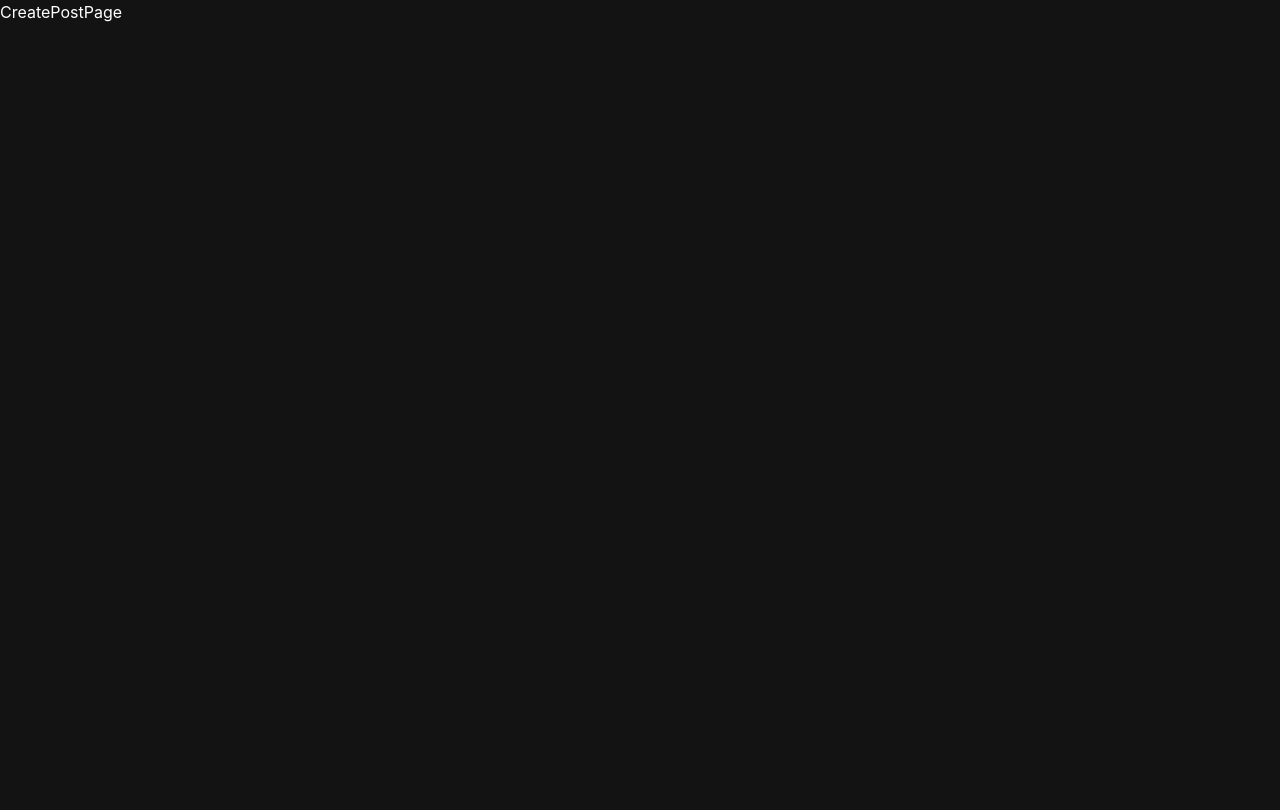
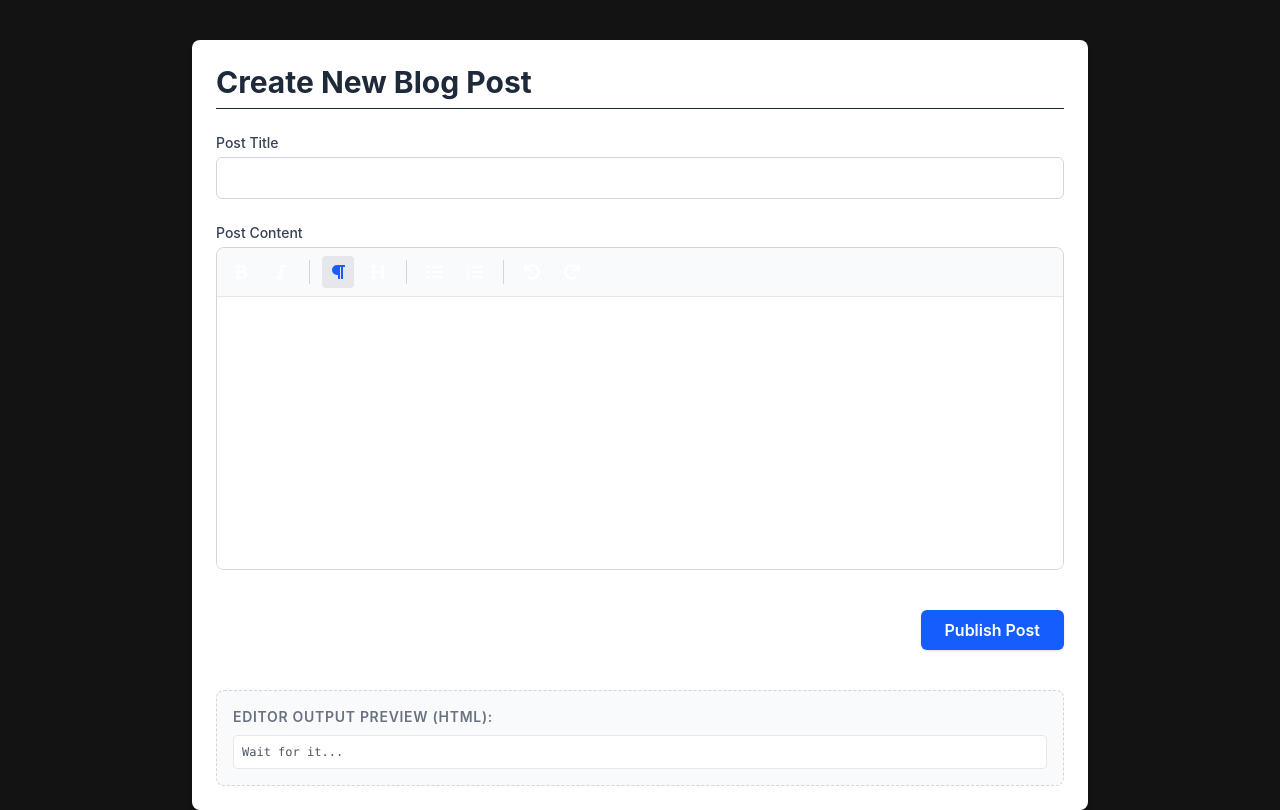
Before and after one commit to thecodemaster12/geek-station, a React (Vite) app: page /create-post in a window 1280 px wide. Built offline with nearby package versions, Linux system fonts and the light colour scheme.

Commit message:
added editor

```diff
--- a/package.json
+++ b/package.json
@@ -12,6 +12,9 @@
   },
   "dependencies": {
     "@tailwindcss/vite": "^4.3.0",
+    "@tiptap/pm": "^3.23.4",
+    "@tiptap/react": "^3.23.4",
+    "@tiptap/starter-kit": "^3.23.4",
     "axios": "^1.16.1",
     "json-server": "^1.0.0-beta.15",
     "react": "^19.2.6",
--- a/src/Pages/CreatePostPage.jsx
+++ b/src/Pages/CreatePostPage.jsx
@@ -1,6 +1,61 @@
+import { useState } from 'react'
+import TextEditor from '../components/TextEditor'
+
 const CreatePostPage = () => {
+  const [title, setTitle] = useState('')
+  const [content, setContent] = useState('')
+
+  const handleSubmit = (e) => {
+    e.preventDefault()
+    console.log('Submitting Post:', { title, content })
+    // Here you would typically send the data to your API
+    alert('Post created successfully! Check console for data.')
+  }
+
   return (
-    <>CreatePostPage</>
+    <div className="max-w-4xl mx-auto p-6 bg-white shadow-md rounded-lg mt-10">
+      <h1 className="text-3xl font-bold mb-6 text-gray-800 border-b pb-2">Create New Blog Post</h1>
+
+      <form onSubmit={handleSubmit} className="space-y-6">
+        <div>
+          <label htmlFor="title" className="block text-sm font-medium text-gray-700 mb-1">
+            Post Title
+          </label>
+          <input
+            type="text"
+            id="title"
+            value={title}
+            onChange={(e) => setTitle(e.target.value)}
+            placeholder="Enter a catchy title..."
+            className="w-full px-4 py-2 border border-gray-300 rounded-md focus:ring-2 focus:ring-blue-500 focus:border-blue-500 outline-none transition-all"
+            required
+          />
+        </div>
+
+        <div>
+          <label className="block text-sm font-medium text-gray-700 mb-1">
+            Post Content
+          </label>
+          <TextEditor content={content} onChange={setContent} />
+        </div>
+
+        <div className="flex justify-end pt-4">
+          <button
+            type="submit"
+            className="px-6 py-2 bg-blue-600 text-white font-semibold rounded-md hover:bg-blue-700 focus:outline-none focus:ring-2 focus:ring-blue-500 focus:ring-offset-2 transition-colors shadow-sm"
+          >
+            Publish Post
+          </button>
+        </div>
+      </form>
+
+      <div className="mt-10 p-4 bg-gray-50 rounded-lg border border-dashed border-gray-300">
+        <h2 className="text-sm font-semibold text-gray-500 uppercase tracking-wider mb-2">Editor Output Preview (HTML):</h2>
+        <div className="text-xs font-mono text-gray-600 break-all overflow-auto max-h-40 p-2 bg-white rounded border border-gray-200">
+          {content || 'Wait for it...'}
+        </div>
+      </div>
+    </div>
   )
 }
 
--- /dev/null
+++ b/src/components/TextEditor.jsx
@@ -0,0 +1,113 @@
+import { useEditor, EditorContent } from '@tiptap/react'
+import StarterKit from '@tiptap/starter-kit'
+import {
+  FaBold,
+  FaItalic,
+  FaHeading,
+  FaListUl,
+  FaListOl,
+  FaParagraph,
+  FaUndo,
+  FaRedo
+} from 'react-icons/fa'
+import './editor.css'
+
+const MenuBar = ({ editor }) => {
+  if (!editor) {
+    return null
+  }
+
+  return (
+    <div className="flex flex-wrap gap-2 p-2 border-b border-gray-200 bg-gray-50 rounded-t-lg">
+      <button
+        onClick={() => editor.chain().focus().toggleBold().run()}
+        disabled={!editor.can().chain().focus().toggleBold().run()}
+        className={`p-2 rounded hover:bg-gray-200 ${editor.isActive('bold') ? 'bg-gray-200 text-blue-600' : ''}`}
+        title="Bold"
+      >
+        <FaBold />
+      </button>
+      <button
+        onClick={() => editor.chain().focus().toggleItalic().run()}
+        disabled={!editor.can().chain().focus().toggleItalic().run()}
+        className={`p-2 rounded hover:bg-gray-200 ${editor.isActive('italic') ? 'bg-gray-200 text-blue-600' : ''}`}
+        title="Italic"
+      >
+        <FaItalic />
+      </button>
+      <div className="w-px h-6 bg-gray-300 mx-1 self-center" />
+      <button
+        onClick={() => editor.chain().focus().setParagraph().run()}
+        className={`p-2 rounded hover:bg-gray-200 ${editor.isActive('paragraph') ? 'bg-gray-200 text-blue-600' : ''}`}
+        title="Paragraph"
+      >
+        <FaParagraph />
+      </button>
+      <button
+        onClick={() => editor.chain().focus().toggleHeading({ level: 1 }).run()}
+        className={`p-2 rounded hover:bg-gray-200 ${editor.isActive('heading', { level: 1 }) ? 'bg-gray-200 text-blue-600' : ''}`}
+        title="Heading 1"
+      >
+        <FaHeading />
+      </button>
+      <div className="w-px h-6 bg-gray-300 mx-1 self-center" />
+      <button
+        onClick={() => editor.chain().focus().toggleBulletList().run()}
+        className={`p-2 rounded hover:bg-gray-200 ${editor.isActive('bulletList') ? 'bg-gray-200 text-blue-600' : ''}`}
+        title="Bullet List"
+      >
+        <FaListUl />
+      </button>
+      <button
+        onClick={() => editor.chain().focus().toggleOrderedList().run()}
+        className={`p-2 rounded hover:bg-gray-200 ${editor.isActive('orderedList') ? 'bg-gray-200 text-blue-600' : ''}`}
+        title="Ordered List"
+      >
+        <FaListOl />
+      </button>
+      <div className="w-px h-6 bg-gray-300 mx-1 self-center" />
+      <button
+        onClick={() => editor.chain().focus().undo().run()}
+        disabled={!editor.can().chain().focus().undo().run()}
+        className="p-2 rounded hover:bg-gray-200"
+        title="Undo"
+      >
+        <FaUndo />
+      </button>
+      <button
+        onClick={() => editor.chain().focus().redo().run()}
+        disabled={!editor.can().chain().focus().redo().run()}
+        className="p-2 rounded hover:bg-gray-200"
+        title="Redo"
+      >
+        <FaRedo />
+      </button>
+    </div>
+  )
+}
+
+const TextEditor = ({ content, onChange }) => {
+  const editor = useEditor({
+    extensions: [
+      StarterKit,
+    ],
+    content: content || '',
+    onUpdate: ({ editor }) => {
+      onChange(editor.getHTML())
+    },
+    editorProps: {
+      attributes: {
+        class: 'prose prose-sm sm:prose lg:prose-lg xl:prose-2xl m-5 focus:outline-none min-h-[200px]',
+      },
+    },
+  })
+
+  return (
+    <div className="border border-gray-300 rounded-lg overflow-hidden focus-within:ring-2 focus-within:ring-blue-500 transition-all">
+      <MenuBar editor={editor} />
+      <EditorContent editor={editor} className="bg-white p-4" />
+    </div>
+  )
+}
+
+export default TextEditor
--- /dev/null
+++ b/src/components/editor.css
@@ -0,0 +1,78 @@
+
+/* Basic editor styles */
+.tiptap {
+  :first-child {
+    margin-top: 0;
+  }
+
+  /* List styles */
+  ul,
+  ol {
+    padding: 0 1rem;
+    margin: 1.25rem 1rem 1.25rem 0.4rem;
+
+    li p {
+      margin-top: 0.25rem;
+      margin-bottom: 0.25rem;
+    }
+  }
+
+  ul {
+    list-style-type: disc;
+  }
+
+  ol {
+    list-style-type: decimal;
+  }
+
+  /* Task list styles */
+  ul[data-type="taskList"] {
+    list-style: none;
+    padding: 0;
+
+    li {
+      display: flex;
+      align-items: center;
+
+      > label {
+        flex: 0 0 auto;
+        margin-right: 0.5rem;
+        user-select: none;
+      }
+
+      > div {
+        flex: 1 1 auto;
+      }
+    }
+  }
+
+  /* Heading styles */
+  h1 {
+    font-size: 1.5rem;
+    font-weight: 700;
+  }
+
+  h2 {
+    font-size: 1.25rem;
+    font-weight: 600;
+  }
+
+  h3 {
+    font-size: 1.1rem;
+    font-weight: 600;
+  }
+
+  /* Placeholder styles */
+  p.is-editor-empty:first-child::before {
+    color: #adb5bd;
+    content: attr(data-placeholder);
+    float: left;
+    height: 0;
+    pointer-events: none;
+  }
+
+  /* Focus styles */
+  &:focus {
+    outline: none;
+  }
+}
```
Also changed, not shown: 2 other files (tests, documents, lock files or other folders).
